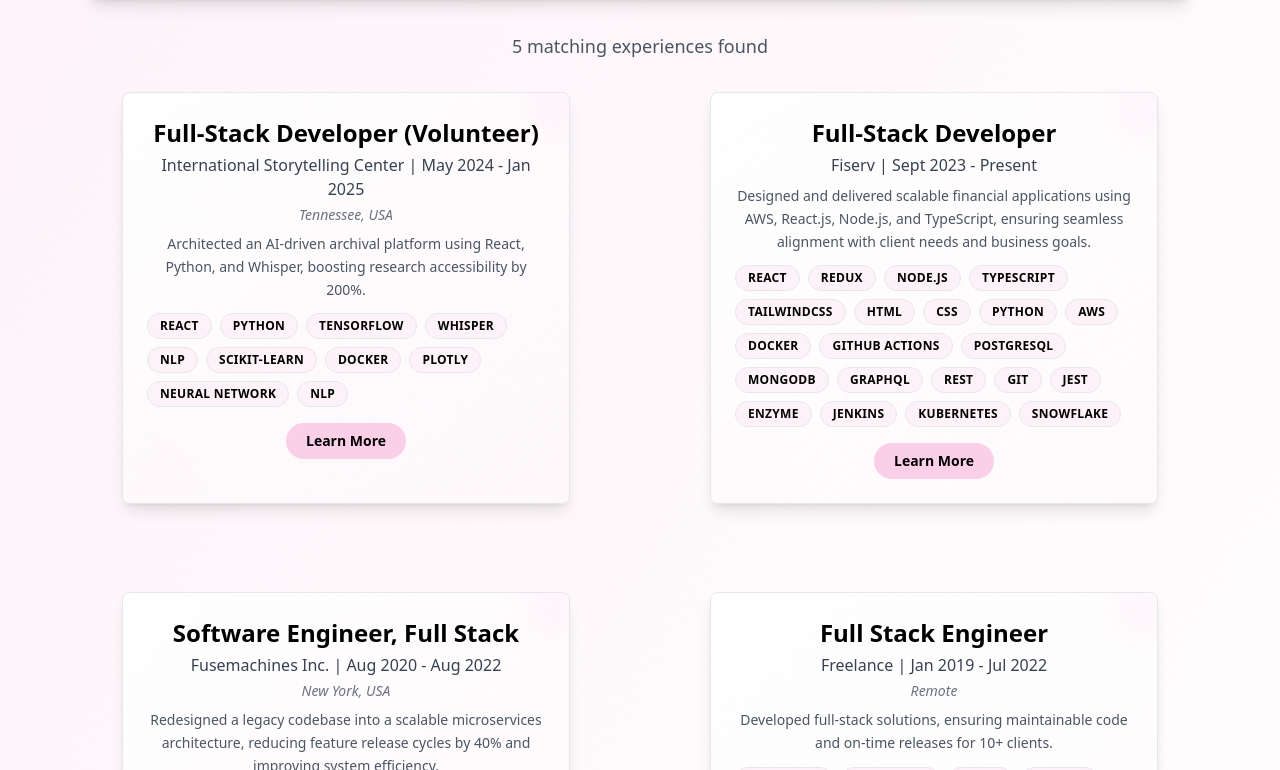
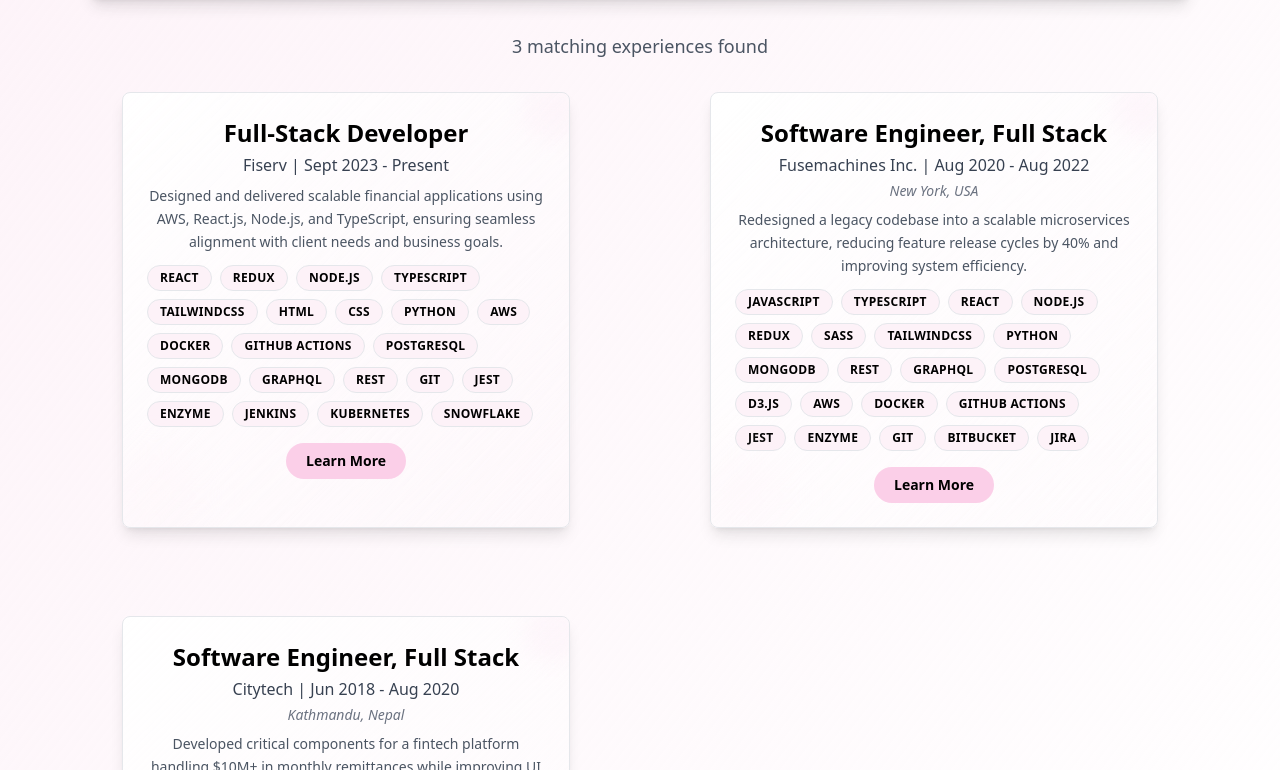
Before and after one commit to bigyaa/bigyaa.github.io, a React (Create React App) app: page / in a window 1280 px wide. Shown: the part 1270-2040 px from the top of the page. Built offline with nearby package versions, Linux system fonts and the light colour scheme.

Commit message:
Update resume

```diff
--- a/src/data/experiences.js
+++ b/src/data/experiences.js
@@ -3,7 +3,7 @@
     id: 1,
     company: 'Freelance',
     role: 'Full Stack Engineer',
-    date: 'Jan 2019 - Jul 2022',
+    date: '',
     location: 'Remote',
     summary:
       'Developed full-stack solutions, ensuring maintainable code and on-time releases for 10+ clients.',
@@ -53,7 +53,7 @@
     id: 4,
     company: 'International Storytelling Center',
     role: 'Full-Stack Developer (Volunteer)',
-    date: 'May 2024 - Jan 2025',
+    date: '',
     location: 'Tennessee, USA',
     summary:
       'Architected an AI-driven archival platform using React, Python, and Whisper, boosting research accessibility by 200%.',
```
Also changed, not shown: 1 other file (tests, documents, lock files or other folders).
